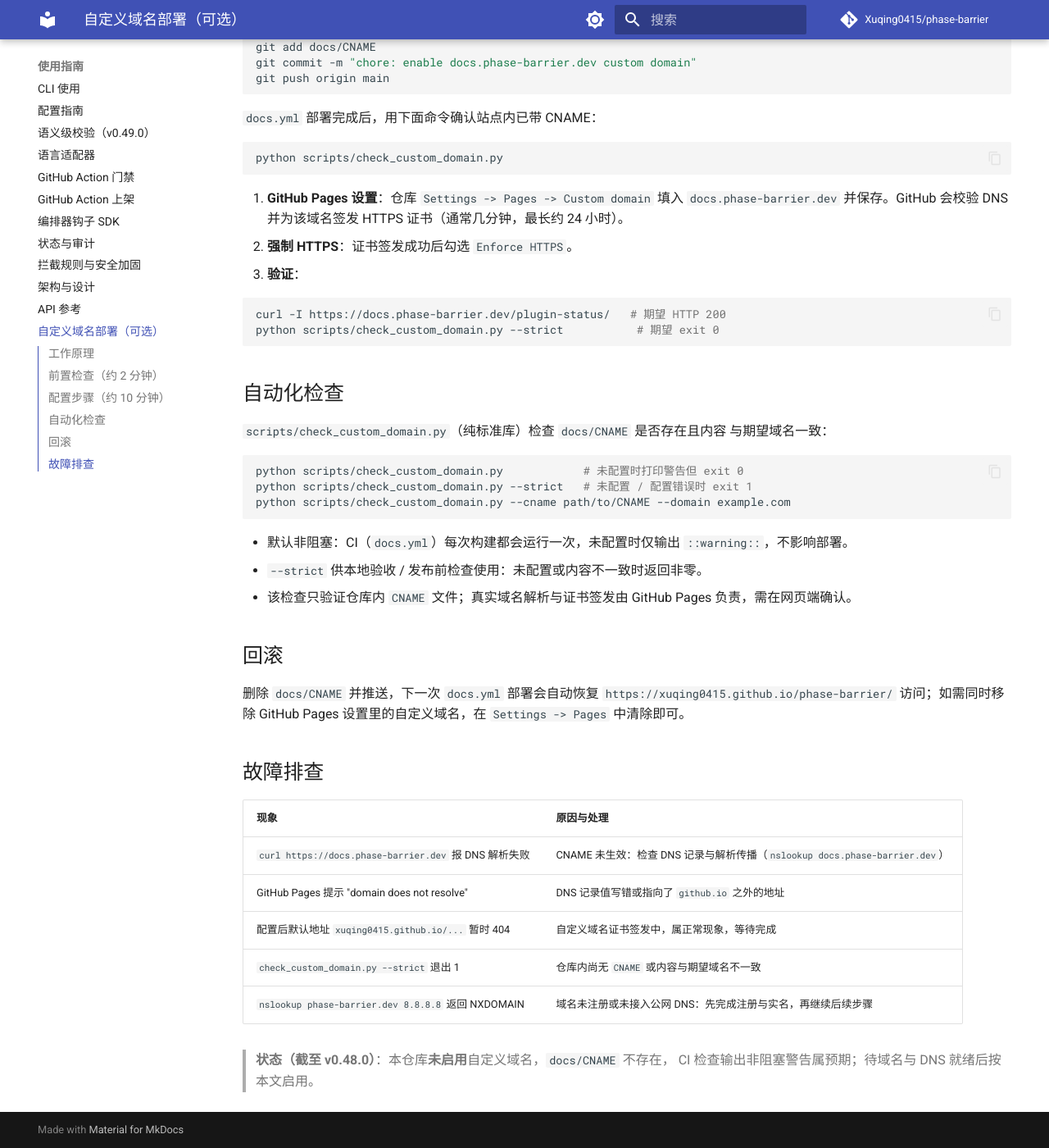
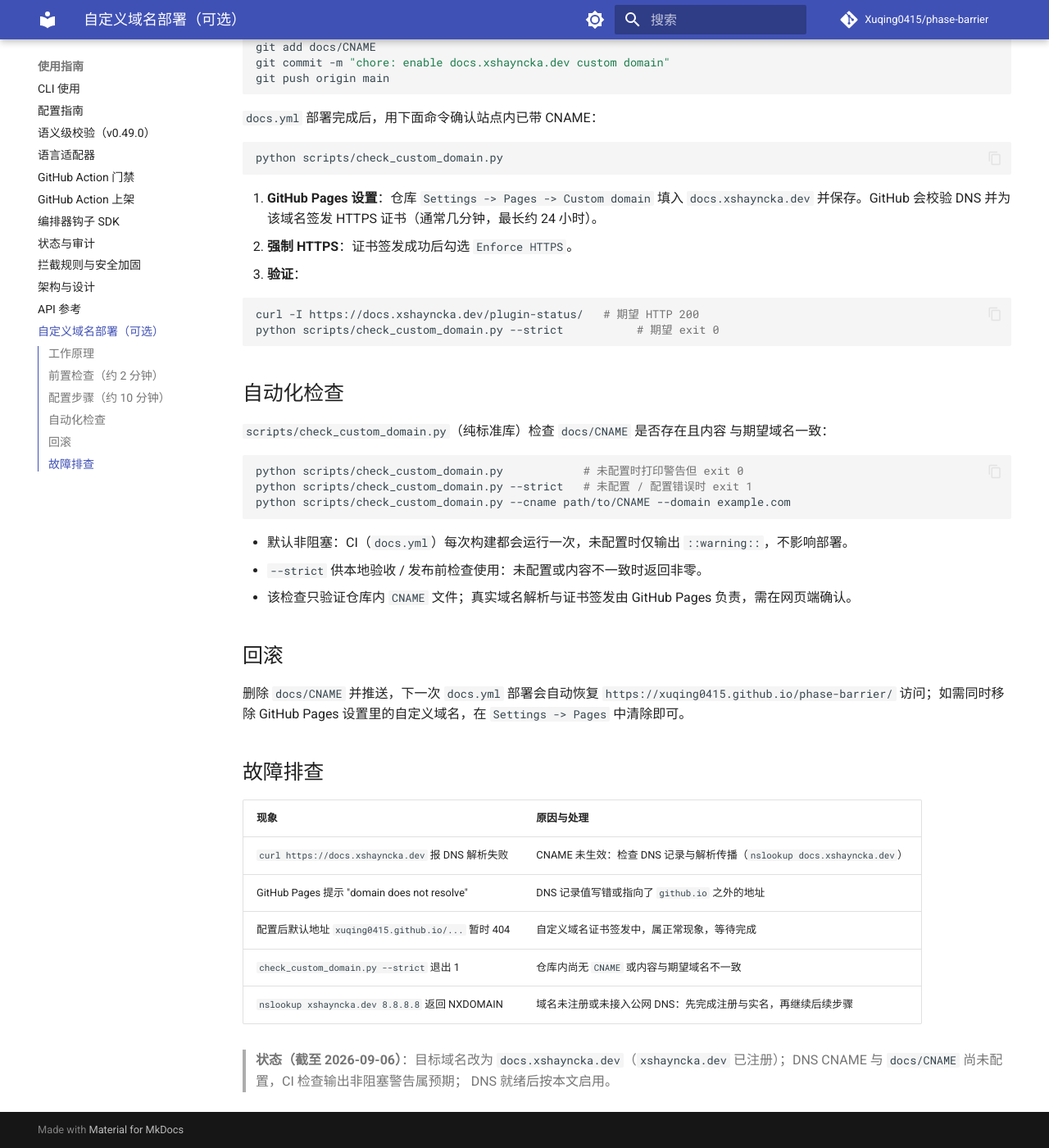
Before and after one commit to Xuqing0415/phase-barrier, an MkDocs documentation site: the page built from docs/custom-domain.md, in a window 1280 px wide and 1400 px high, scrolled down 1230 px. Shown: the whole window at 82% size. Built offline with MkDocs 1.6.1 and Material for MkDocs 9.7.7, drawn with Linux system fonts in a browser that asks for light colours; comment, search, counter and statistics services are not loaded; some of the changed text lies outside the part shown.

Commit message:
docs: 自定义域名切换为 docs.xshayncka.dev（xshayncka.dev 已注册，DNS/CNAME 待配）

````diff
--- a/docs/custom-domain.md
+++ b/docs/custom-domain.md
@@ -3,9 +3,9 @@
 phase-barrier 官方文档站默认托管在 GitHub Pages：
 
 - 默认地址：<https://xuqing0415.github.io/phase-barrier/>
-- 可选域名：`docs.phase-barrier.dev`（**未启用**时为可选项，不配置不影响任何功能）
+- 可选域名：`docs.xshayncka.dev`（**未启用**时为可选项，不配置不影响任何功能）
 
-本文说明如何把 `docs.phase-barrier.dev` 指向 GitHub Pages，并提供自动化检查脚本。
+本文说明如何把 `docs.xshayncka.dev` 指向 GitHub Pages，并提供自动化检查脚本。
 配置前请确认你拥有该域名的 DNS 控制权；**在 DNS 生效前不要提交 `CNAME` 文件**，
 否则 GitHub Pages 会因无法校验域名而暂时中断默认地址访问。
 
@@ -20,13 +20,13 @@ MkDocs 会把 `docs/` 目录下除 Markdown 外的文件原样复制到站点根
 
 - 1. 确认域名已注册且公网可解析（替换为你的域名）：
    ```powershell
-   nslookup phase-barrier.dev 8.8.8.8
+   nslookup xshayncka.dev 8.8.8.8
    ```
    apex 返回 NXDOMAIN 表示域名未注册或未接入公网 DNS，需先到注册商完成注册，
    GitHub Pages 无法为不存在的域名签发证书。
 - 2. 确认 `docs.` 子域当前无冲突记录：
    ```powershell
-   Resolve-DnsName docs.phase-barrier.dev -ErrorAction SilentlyContinue
+   Resolve-DnsName docs.xshayncka.dev -ErrorAction SilentlyContinue
    ```
    期望无记录（可新建 CNAME）；若已有记录，先确认归属再覆盖。
 
@@ -41,9 +41,9 @@ MkDocs 会把 `docs/` 目录下除 Markdown 外的文件原样复制到站点根
 2. **添加 CNAME 文件**：在仓库根目录执行
 
    ```bash
-   echo docs.phase-barrier.dev > docs/CNAME
+   echo docs.xshayncka.dev > docs/CNAME
    git add docs/CNAME
-   git commit -m "chore: enable docs.phase-barrier.dev custom domain"
+   git commit -m "chore: enable docs.xshayncka.dev custom domain"
    git push origin main
    ```
 
@@ -54,13 +54,13 @@ MkDocs 会把 `docs/` 目录下除 Markdown 外的文件原样复制到站点根
    ```
 
 3. **GitHub Pages 设置**：仓库 `Settings -> Pages -> Custom domain` 填入
-   `docs.phase-barrier.dev` 并保存。GitHub 会校验 DNS 并为该域名签发 HTTPS
+   `docs.xshayncka.dev` 并保存。GitHub 会校验 DNS 并为该域名签发 HTTPS
    证书（通常几分钟，最长约 24 小时）。
 4. **强制 HTTPS**：证书签发成功后勾选 `Enforce HTTPS`。
 5. **验证**：
 
    ```bash
-   curl -I https://docs.phase-barrier.dev/plugin-status/   # 期望 HTTP 200
+   curl -I https://docs.xshayncka.dev/plugin-status/   # 期望 HTTP 200
    python scripts/check_custom_domain.py --strict           # 期望 exit 0
    ```
 
@@ -91,11 +91,12 @@ Pages 设置里的自定义域名，在 `Settings -> Pages` 中清除即可。
 
 | 现象 | 原因与处理 |
 |------|------------|
-| `curl https://docs.phase-barrier.dev` 报 DNS 解析失败 | CNAME 未生效：检查 DNS 记录与解析传播（`nslookup docs.phase-barrier.dev`） |
+| `curl https://docs.xshayncka.dev` 报 DNS 解析失败 | CNAME 未生效：检查 DNS 记录与解析传播（`nslookup docs.xshayncka.dev`） |
 | GitHub Pages 提示 "domain does not resolve" | DNS 记录值写错或指向了 `github.io` 之外的地址 |
 | 配置后默认地址 `xuqing0415.github.io/...` 暂时 404 | 自定义域名证书签发中，属正常现象，等待完成 |
 | `check_custom_domain.py --strict` 退出 1 | 仓库内尚无 `CNAME` 或内容与期望域名不一致 |
-| `nslookup phase-barrier.dev 8.8.8.8` 返回 NXDOMAIN | 域名未注册或未接入公网 DNS：先完成注册与实名，再继续后续步骤 |
+| `nslookup xshayncka.dev 8.8.8.8` 返回 NXDOMAIN | 域名未注册或未接入公网 DNS：先完成注册与实名，再继续后续步骤 |
 
-> **状态（截至 v0.48.0）**：本仓库**未启用**自定义域名，`docs/CNAME` 不存在，
-> CI 检查输出非阻塞警告属预期；待域名与 DNS 就绪后按本文启用。
+> **状态（截至 2026-09-06）**：目标域名改为 `docs.xshayncka.dev`（`xshayncka.dev`
+> 已注册）；DNS CNAME 与 `docs/CNAME` 尚未配置，CI 检查输出非阻塞警告属预期；
+> DNS 就绪后按本文启用。
````
Also changed, not shown: CHANGELOG.md (+3 -3 lines), CONTRIBUTING.md (+1 -1 lines), docs/index.md (+1 -1 lines), docs/roadmap.md (+2 -2 lines), 3 other files.
